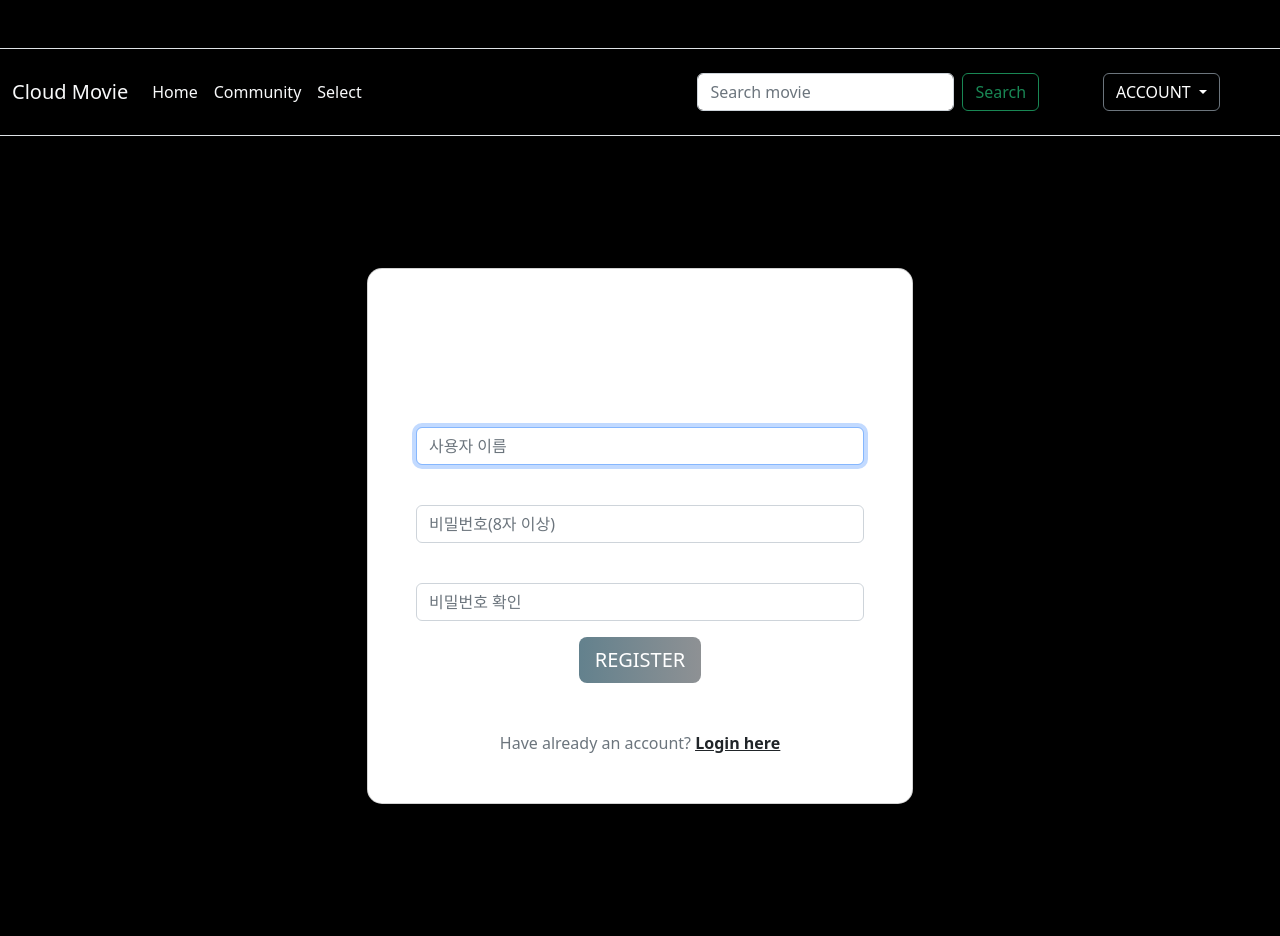
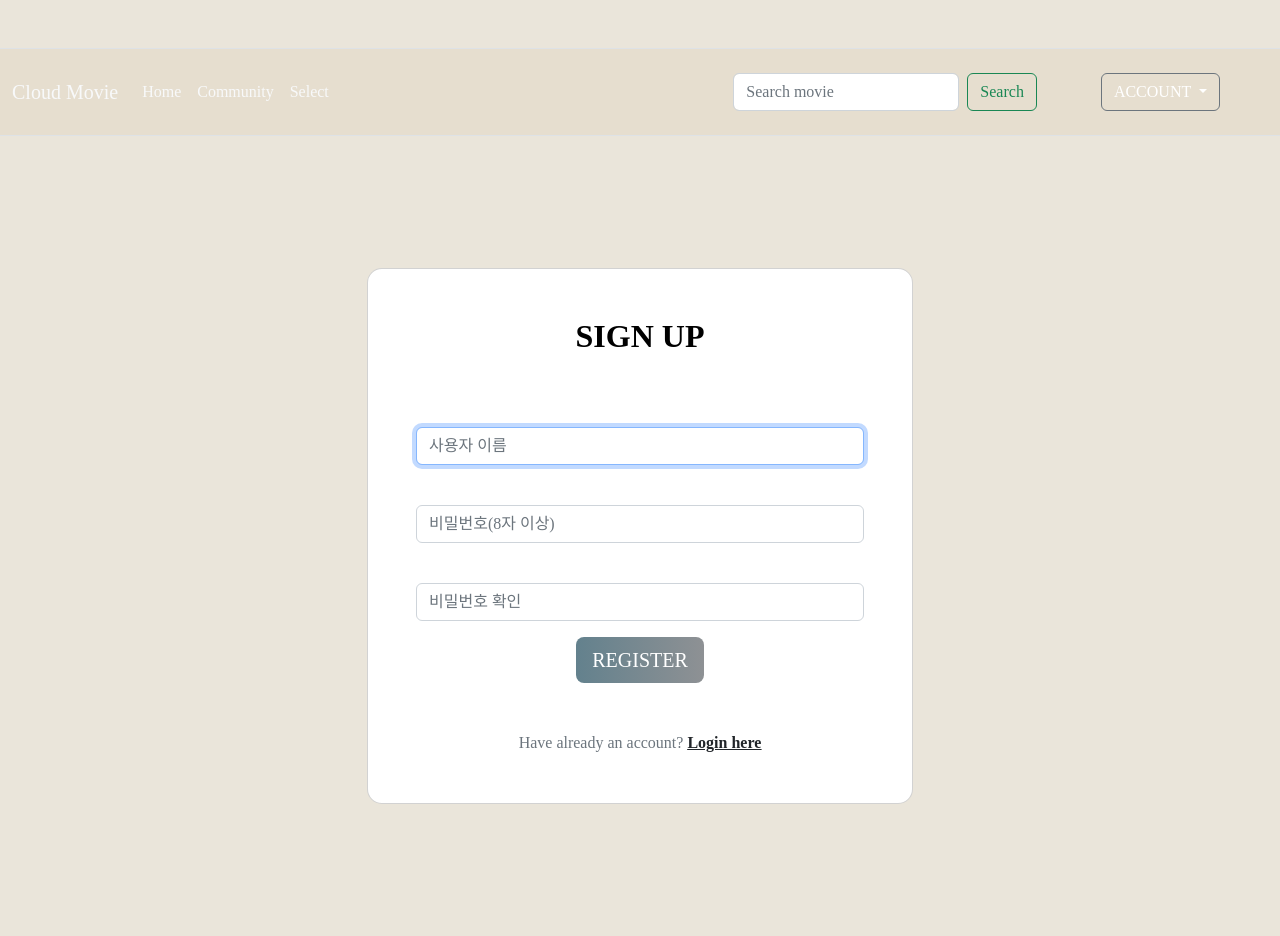
Before and after one commit to isangbin/Cloud, a Django app: page /accounts/signup/ in a window 1280 px wide. Run offline with Django 3.2, Linux system fonts and the light colour scheme; some libraries are stand-ins or nearby versions; some web fonts are replaced.

Commit message:
font, scrollbar_isangbin

```diff
--- a/accounts/templates/accounts/login.html
+++ b/accounts/templates/accounts/login.html
@@ -12,6 +12,9 @@
     background: linear-gradient(to right, rgba(99, 129, 141, 1), rgba(142, 145, 148, 1));
 
     border: 0
+    }
+    h2 {
+      color: black;
     }
 {% endblock style %}
 {% block content %}
--- a/accounts/templates/accounts/signup.html
+++ b/accounts/templates/accounts/signup.html
@@ -24,6 +24,9 @@
     background: linear-gradient(to right, rgba(99, 129, 141, 1), rgba(142, 145, 148, 1));
 
     border: 0
+    }
+    h2 {
+      color: black;
     }
 {% endblock style %}
 {% block content %}
--- a/community/templates/community/index.html
+++ b/community/templates/community/index.html
@@ -92,7 +92,7 @@
                       </a>
                     </li>
                   </ul>
-
+                </div>
               </div>
             </div>
           </div>
--- a/templates/base.html
+++ b/templates/base.html
@@ -7,20 +7,44 @@
   <link href="https://cdn.jsdelivr.net/npm/bootstrap@5.2.0-beta1/dist/css/bootstrap.min.css" rel="stylesheet" integrity="sha384-0evHe/X+R7YkIZDRvuzKMRqM+OrBnVFBL6DOitfPri4tjfHxaWutUpFmBp4vmVor" crossorigin="anonymous">
   <title>Document</title>
   <style>
+    @font-face {
+      font-family: 'Pretendard-Regular';
+      src: url('https://cdn.jsdelivr.net/gh/Project-Noonnu/noonfonts_2107@1.1/Pretendard-Regular.woff') format('woff');
+      font-weight: 400;
+      font-style: normal;
+    }
     body {
       {% comment %} background-color: #b6dbdb; {% endcomment %}
-      background: black;
+      background: #eae5da;
       margin-top: 3rem;
-      color: white;
+      color: #0074ff;
+      font-family: 'Pretendard-Regular';
     }
 
     nav {
       {% comment %} background-color: #b6dbdb; {% endcomment %}
-      background: black;
+      background: #e6decf;
     }
 
     .dropdown > button {
       background: transparent;
+    }
+    {% comment %} ul {
+      width: 250px;
+      height: 140px;
+      overflow: auto;
+    } {% endcomment %}
+    ul::-webkit-scrollbar {
+      width: 10px;
+    }
+    ul::-webkit-scrollbar-thumb {
+      background-color: #2e2e2d;
+      border-radius: 10px;
+    }
+    ul::-webkit-scrollbar-track {
+      background-color: #eae5da;
+      border-radius: 10px;
+      box-shadow: inset 0px 0px 5px white;
     }
     {% block style %}
     {% endblock style %}
```
Lines whose indentation alone changed are shown as unchanged.
